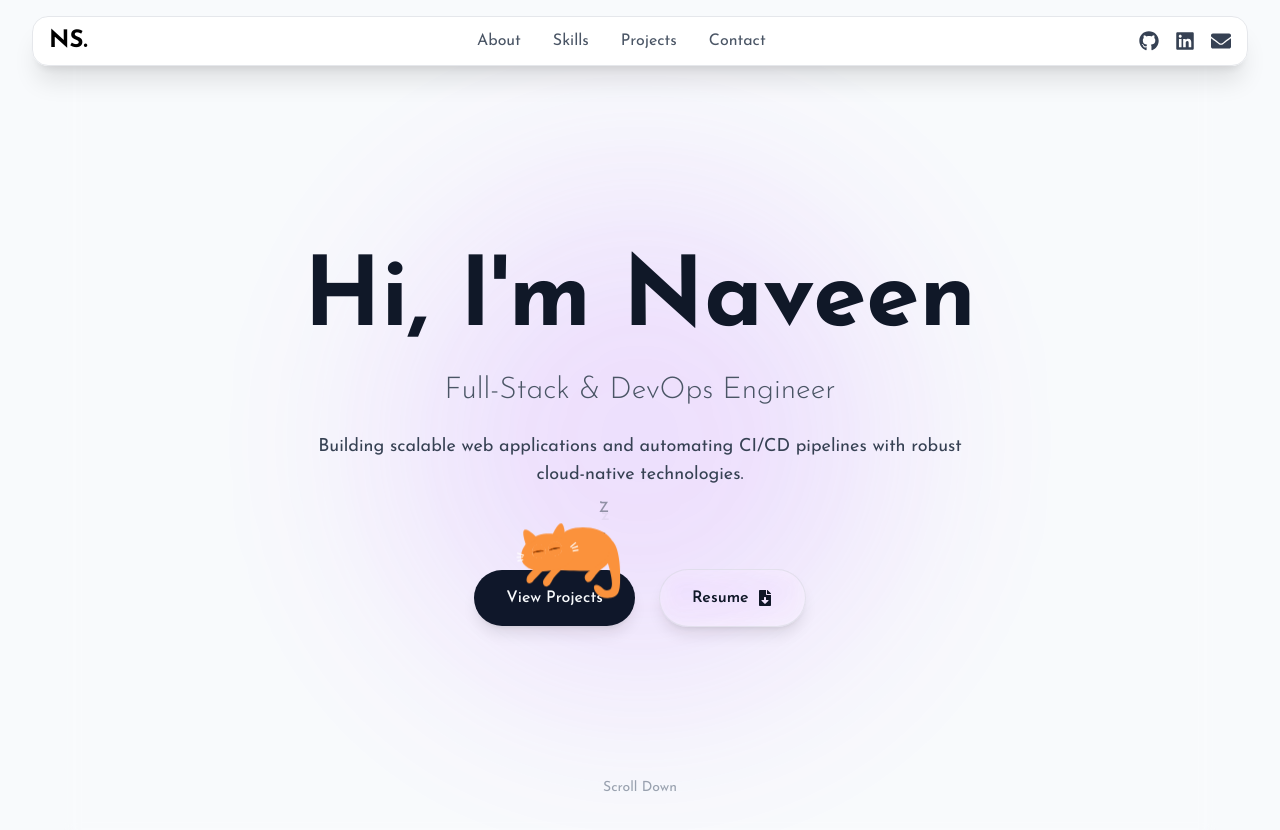
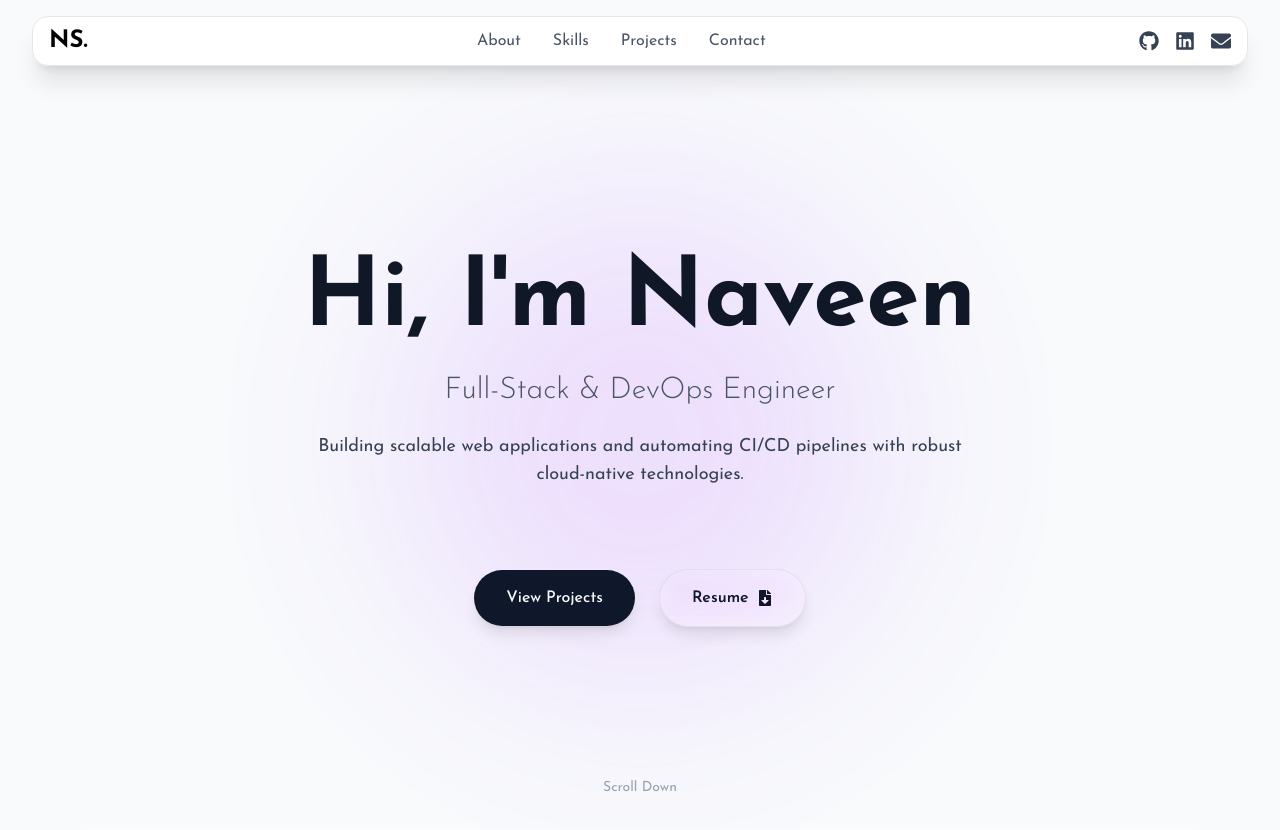
Before and after one commit to Naveen4421/My_portfolio, a Next.js app: page / in a window 1280 px wide. Shown: the top 830 px of the page. Built offline with nearby package versions, Linux system fonts and the light colour scheme; a web font is replaced by a local one.

Commit message:
Remove cat component from hero section

```diff
--- a/components/sections/Hero.tsx
+++ b/components/sections/Hero.tsx
@@ -1,5 +1,5 @@
 import { FaGithub, FaLinkedin, FaFileDownload } from "react-icons/fa";
-import Cat from "../Cat";
+
 
 export default function Hero() {
   return (
@@ -21,9 +21,7 @@ export default function Hero() {
 
       <div className="mt-20 flex flex-col md:flex-row gap-6 animate-slide-up [animation-delay:600ms] relative items-center">
         {/* Sleeping Cat */}
-        <div className="absolute -top-[45px] left-[calc(50%+87px)] -translate-x-1/2 md:ml-0 md:transform-none md:-top-[44px] md:left-[109px] lg:left-[calc(50%-14px)] z-10 scale-75 origin-bottom pointer-events-none">
-           <Cat />
-        </div>
+
 
         <a
           href="#projects"
```
Also changed, not shown: 1 other file (tests, documents, lock files or other folders).
